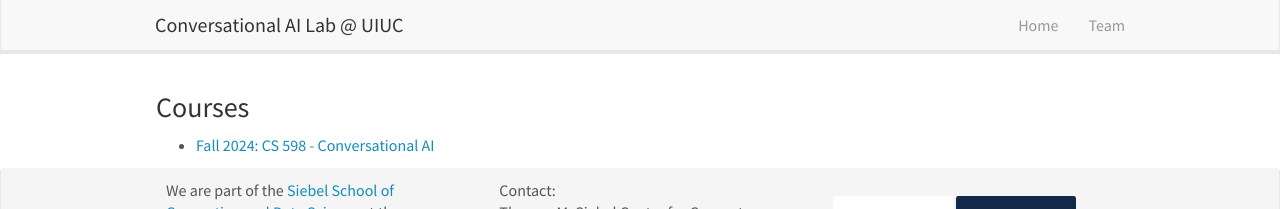
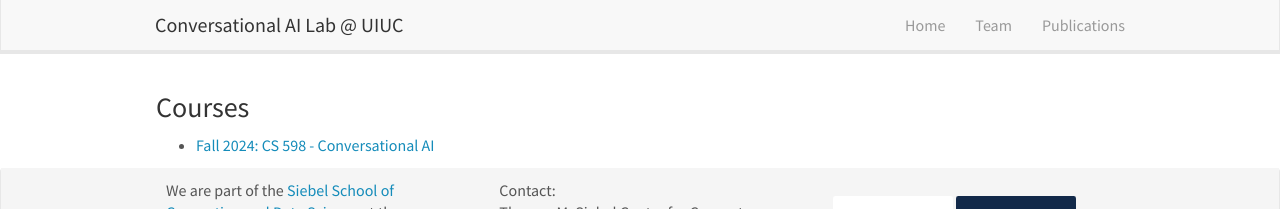
Before and after one commit to uiuc-conversational-ai-lab/uiuc-conversational-ai-lab.github.io, a Jekyll site: the page built from _pages/teaching.md, in a window 1280 px wide. Shown: the top 209 px of the page. Built offline with Jekyll 4.4.1, drawn with Linux system fonts in a browser that asks for light colours; nearby versions of some CDN libraries.

Commit message:
pub init

```diff
--- a/_includes/header.html
+++ b/_includes/header.html
@@ -19,7 +19,7 @@
 		<!-- inactive tabs: since we are awaiting the correct conent for these tabs -->
 		<li><a href="{{ site.url }}{{ site.baseurl }}/team">Team</a></li>
 		<!-- <li><a href="{{ site.url }}{{ site.baseurl }}/projects">Projects</a></li> -->
-		<!-- <li><a href="{{ site.url }}{{ site.baseurl }}/publications">Publications</a></li> -->
+		<li><a href="{{ site.url }}{{ site.baseurl }}/publications">Publications</a></li>
 		<!-- <li><a href="{{ site.url }}{{ site.baseurl }}/teaching">Teaching</a></li> -->
 		<!-- <li><a href="{{ site.url }}{{ site.baseurl }}/openings">Openings</a></li> -->
 
```
